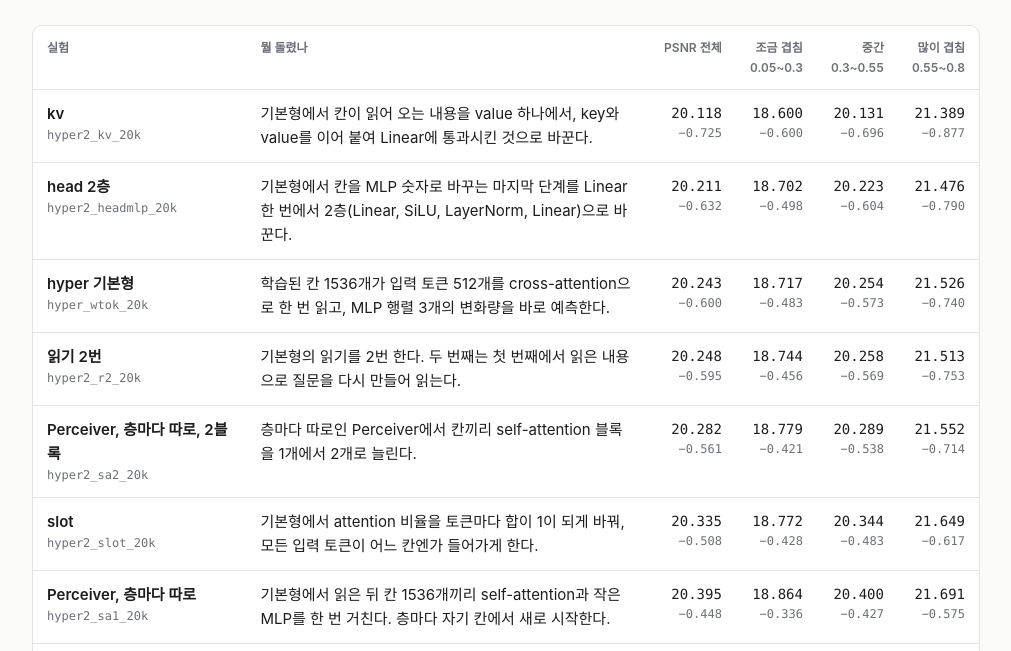
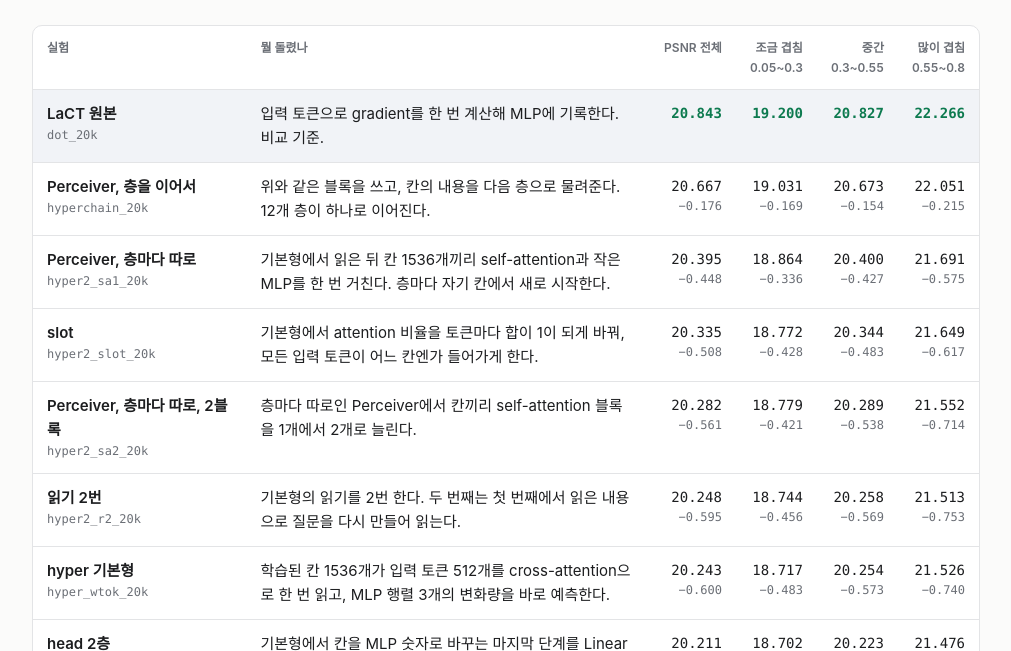
Before and after one commit to daeyeonkr/projects, a plain HTML site: page lact-hyper/index.html in a window 1280 px wide. Shown: the part 147-798 px from the top of the page, without its empty margins (134-1145 px from the left). Drawn offline with Linux system fonts and the light colour scheme.

Commit message:
lact-hyper: sort rows with highest PSNR on top
Co-Authored-By: Claude <noreply@anthropic.com>
Claude-Session: https://claude.ai/code/session_017DqoQjefZFEpCtzponY8fd

```diff
--- a/lact-hyper/index.html
+++ b/lact-hyper/index.html
@@ -42,8 +42,8 @@ fetch('data.json?t=' + Math.floor(Date.now() / 60000)).then(r => r.json()).then(
     const dtxt = df == null ? '' : `<div class="diff">${df >= 0 ? '+' : '\u2212'}${Math.abs(df).toFixed(3)}</div>`;
     return `<td class="num${done.length > 1 && v === best[c] ? ' best' : ''}">${v.toFixed(3)}${dtxt}</td>`;
   };
-  // 항상 PSNR 전체 오름차순 (낮은 것부터). 아직 결과 없는 실험은 맨 아래.
-  const sorted = [...d.arms].sort((x, y) => (x.psnr == null) - (y.psnr == null) || (x.psnr ?? 0) - (y.psnr ?? 0));
+  // 항상 PSNR 전체가 높은 것이 위. 아직 결과 없는 실험은 맨 아래.
+  const sorted = [...d.arms].sort((x, y) => (x.psnr == null) - (y.psnr == null) || (y.psnr ?? 0) - (x.psnr ?? 0));
   document.getElementById('rows').innerHTML = sorted.map(a => `
     <tr class="${a.base ? 'base' : ''}">
       <td><div class="label">${esc(a.label)}</div><div class="exp">${esc(a.exp)}</div></td>
```
